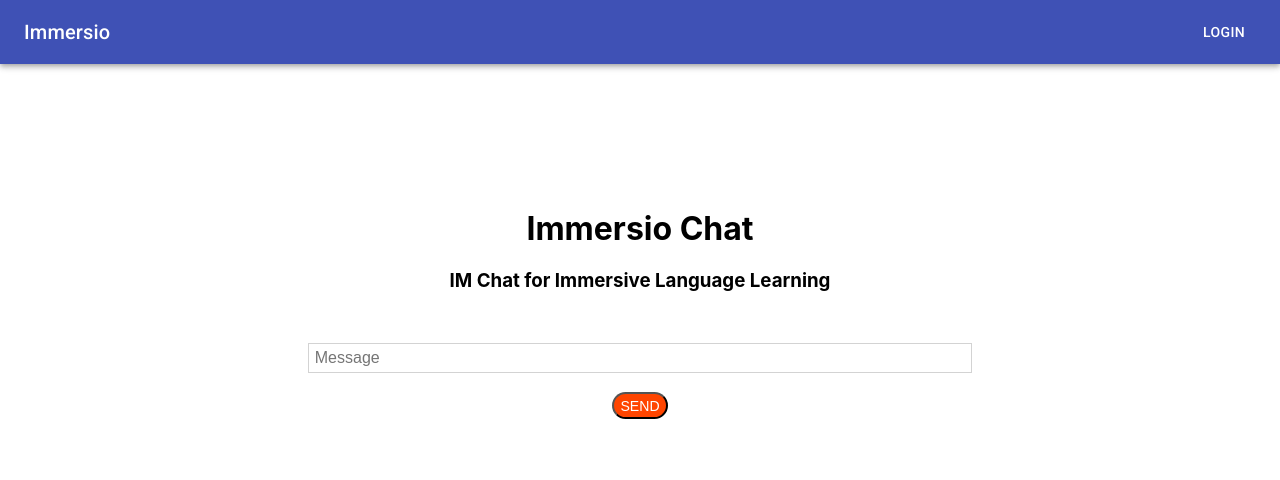
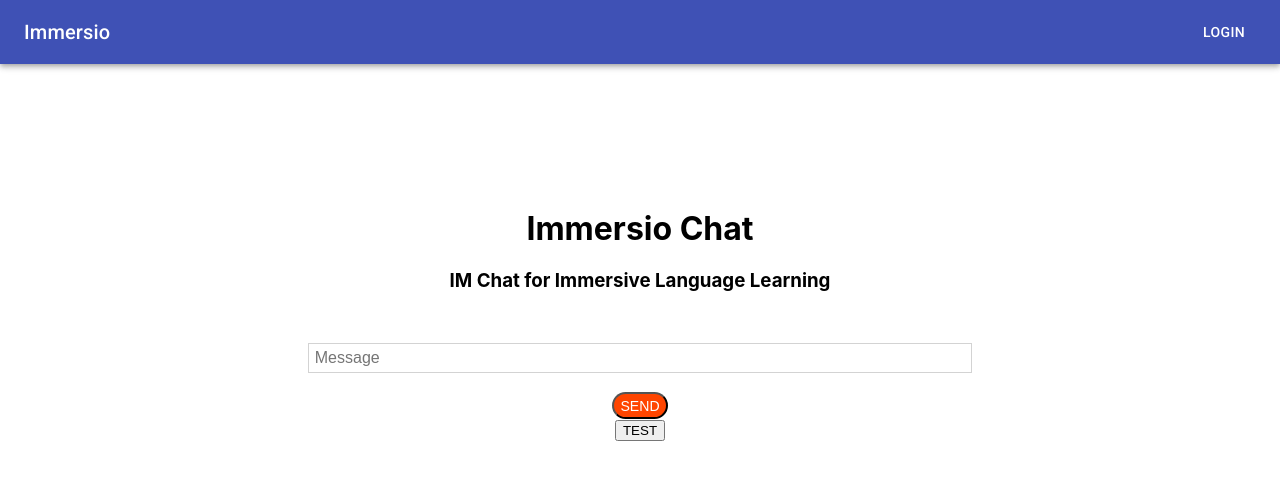
Before and after one commit to MarshallProtsman/Project-3_good-MERNin, a React (Create React App) app in the folder client/: page /messenger in a window 1280 px wide. Shown: the top 480 px of the page. Built offline with nearby package versions, Linux system fonts and the light colour scheme; no server answers.

Commit message:
refactored state and props for testing

```diff
--- a/client/src/App.js
+++ b/client/src/App.js
@@ -3,15 +3,30 @@ import { BrowserRouter as Router, Route, Switch } from "react-router-dom";
 import Container from "@material-ui/core/Container";
 import ButtonAppBar from "./components/navbar";
 import homePage from "./pages/homepage";
-import loginPage from "./pages/login";
+import LoginPage from "./pages/login";
 import MessengerPage from "./pages/messenger";
 import noMatchPage from "./pages/nomatch";
 import ProfilePage from "./pages/profile";
 import "./App.css";
 
 class App extends Component {
+  constructor() {
+    super();
+
+    // binds the handler function to the app state to manage users across pages
+    this.handler = this.handler.bind(this);
+  }
+
+  handler(user) {
+    this.setState({
+      login: true
+    });
+    console.log('setting app state')
+  }
   // state is the user at within app state
   state = {
+    login: false,
+    user: {
       name: 'john',
       email: 'john@gmail.com',
       id: 7062261217,
@@ -19,7 +34,9 @@ class App extends Component {
       target: 'fr',
       img: 'url/picture',
       friends: [],
-      threads: []
+      threads: [],
+    }
+
   };
 
   render() {
@@ -31,9 +48,9 @@ class App extends Component {
             <div>
               <Switch>
                 <Route exact path="/" component={homePage} />
-              <Route exact path="/login" component={loginPage} />
-              <Route exact path="/profile" render={() => <ProfilePage user={ this.state } />} />
-              <Route exact path="/messenger" render={() => <MessengerPage user={ this.state } />} />
+                <Route exact path="/login" render={() => <LoginPage userHandler={this.handler} />} />
+                <Route exact path="/profile" render={() => <ProfilePage app={this.state} />} />
+                <Route exact path="/messenger" render={() => <MessengerPage app={this.state} appStateHandler={this.handler} />} />
                 <Route component={noMatchPage} />
               </Switch>
             </div>
--- a/client/src/components/messenger/index.js
+++ b/client/src/components/messenger/index.js
@@ -4,6 +4,8 @@ import io from 'socket.io-client';
 class Chat extends Component {
     constructor(props) {
         super(props);
+
+        console.log(this.props);
 
         // pass in from props (app - dynamic user info would replace hardcoded info below!!!)
         this.user = {
@@ -137,6 +139,9 @@ class Chat extends Component {
                     <br />
                     <button onClick={this.sendMessage} className="btn btn-primary form-control" style={styleButton}>SEND</button>
                 </div>
+
+                {/* testing */}
+                <button onClick={this.props.appStateHandler}>TEST</button>
             </div>
         )
     }
--- a/client/src/pages/login.js
+++ b/client/src/pages/login.js
@@ -1,20 +1,22 @@
-import React from "react";
+import React, { Component } from "react";
 import Box from "@material-ui/core/Box";
 import LoginForm from "../components/loginform"
 
-function loginPage() {
-    return (
-        <Box>
-        <br />
-        <div className="#">Log-in Page</div>
-        <LoginForm/>
-        </Box>
 
-    );
-    //login form
-    //username field
-    //password field
-    //submit button
+
+class LoginPage extends Component {
+    render() {
+        return (
+            <Box>
+            <br />
+            <div className="#">Log-in Page</div>
+            <LoginForm/>
+            <br />
+            <button onClick={this.props.userHandler}>TEST</button>
+            </Box>
+        )
+    }
+
 }
 
-export default loginPage;
+export default LoginPage;
--- a/client/src/pages/messenger.js
+++ b/client/src/pages/messenger.js
@@ -6,7 +6,7 @@ import Messenger from '../components/messenger';
 class MessengerPage extends Component {
     render() {
         return (
-            <Messenger user={this.props.user}/>
+            <Messenger user={ this.props.app.user } appStateHandler={ this.props.appStateHandler }/>
         )
     }
 
--- a/client/src/pages/profile.js
+++ b/client/src/pages/profile.js
@@ -3,40 +3,31 @@ import Box from "@material-ui/core/Box";
 import SimpleSelect from "../components/languageform"
 import NavButton from "../components/navigationbutton"
 
-// function profilePage() {
-//     var imgStyle = {
-//         height: 200,
-//         width:  200
-//     }
-
-//     return (
-//         <Box>
-//         <br />
-//         <div className="#">Profile Page</div>
-//         <br />
-//         <div>User name goes here</div>
-//         <br />
-//         <img src="#" alt="user face" style={imgStyle}/>
-//         <br />
-//         <SimpleSelect/>
-//         <br />
-//         <NavButton to="/messenger" text="Start Chatting!"/>
-//         </Box>
-//     );
-// }
-
-// export default profilePage;
-
 class ProfilePage extends Component {
     render() {
+        var imgStyle = {
+            height: 200,
+            width:  200
+        };
+
+        console.log('App state passed as prop below...');
         console.log(this.props);
+
         return (
-            <div>
-                <h1>hi</h1>
-            </div>
-        )
-    }
-
-}
+            <Box>
+            <br />
+            <div className="#">Profile Page</div>
+            <br />
+            <div>User name goes here</div>
+            <br />
+            <img src="#" alt="user face" style={imgStyle}/>
+            <br />
+            <SimpleSelect/>
+            <br />
+            <NavButton to="/messenger" text="Start Chatting!"/>
+            </Box>
+        );
+    };
+};
 
 export default ProfilePage;
```
Lines whose indentation alone changed are shown as unchanged.
